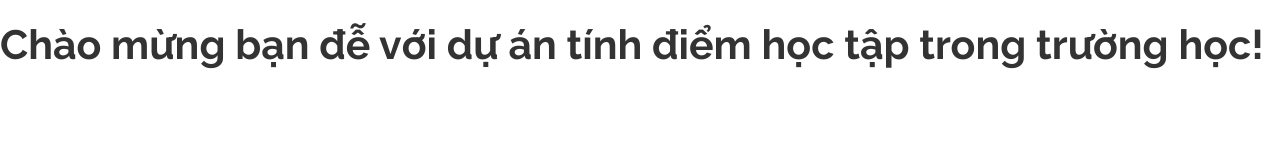
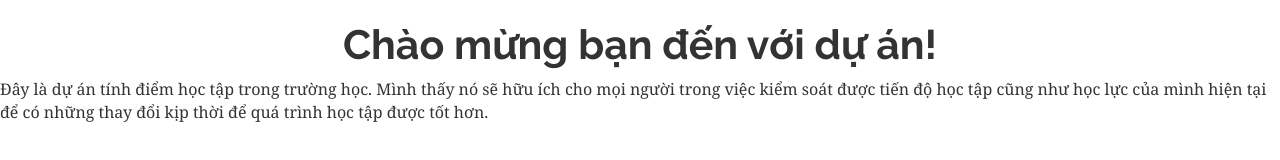
Before and after one commit to hauivn/hauivn.github.io, a plain HTML site: page index.html in a window 1280 px wide. Drawn offline with Linux system fonts and the light colour scheme.

Commit message:
Update index,html

```diff
--- a/index.html
+++ b/index.html
@@ -6,6 +6,7 @@
 	<link rel="stylesheet" href="css/bootstrap.min.css">
 </head>
 <body>
-<h1>Chào mừng bạn đễ với dự án tính điểm học tập trong trường học!</h1>
+<h1 class="text-center">Chào mừng bạn đến với dự án!</h1>
+<p>Đây là dự án tính điểm học tập trong trường học. Mình thấy nó sẽ hữu ích cho mọi người trong việc kiểm soát được tiến độ học tập cũng như học lực của mình hiện tại để có những thay đổi kịp thời để quá trình học tập được tốt hơn.</p>
 </body>
 </html>
```
